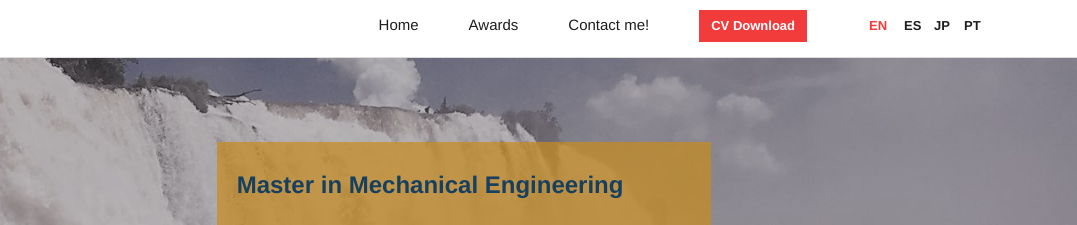
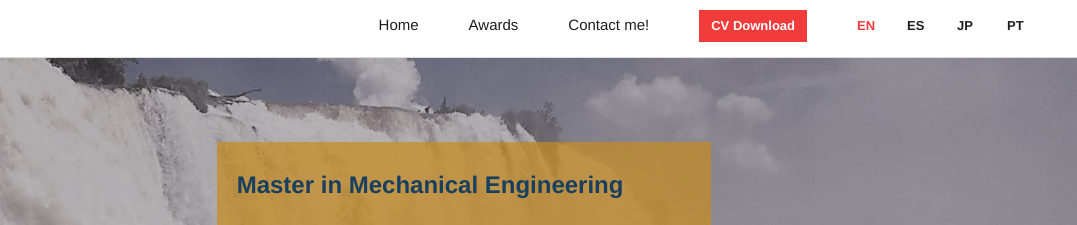
Before and after one commit to erictada/erictada, a plain HTML site: page index.html in a window 1280 px wide. Shown: the top 225 px of the page, 203-1280 px from the left. Drawn offline with Linux system fonts and the light colour scheme.

Commit message:
Reverted spacing between language symbols, to be corrected in the future

```diff
--- a/css/templatemo-style.css
+++ b/css/templatemo-style.css
@@ -391,7 +391,7 @@ body {
 
   display: inline-block;
 
-  padding: 6px 12px;
+  padding: -10px -10px;
 
   text-align: center;
 
@@ -409,13 +409,13 @@ body {
 
   margin-top: -10px;
 
-  margin-left: -15px;
+  margin-left: 0px;
 
   margin-right: -100px;
 
   display: inline-block;
 
-  padding: 6px 12px;
+  padding: -10px -10px;
 
   text-align: center;
 
@@ -443,13 +443,13 @@ body {
 
   margin-top: -10px;
 
-  margin-left: -35px;
+  margin-left: 0px;
 
   margin-right: -100px;
 
   display: inline-block;
 
-  padding: 6px 12px;
+  padding: -10px -10px;
 
   text-align: center;
 
@@ -477,13 +477,13 @@ body {
 
   margin-top: -10px;
 
-  margin-left: -55px;
+  margin-left: 0px;
 
   margin-right: -100px;
 
   display: inline-block;
 
-  padding: 6px 12px;
+  padding: -10px -10px;
 
   text-align: center;
 
```
